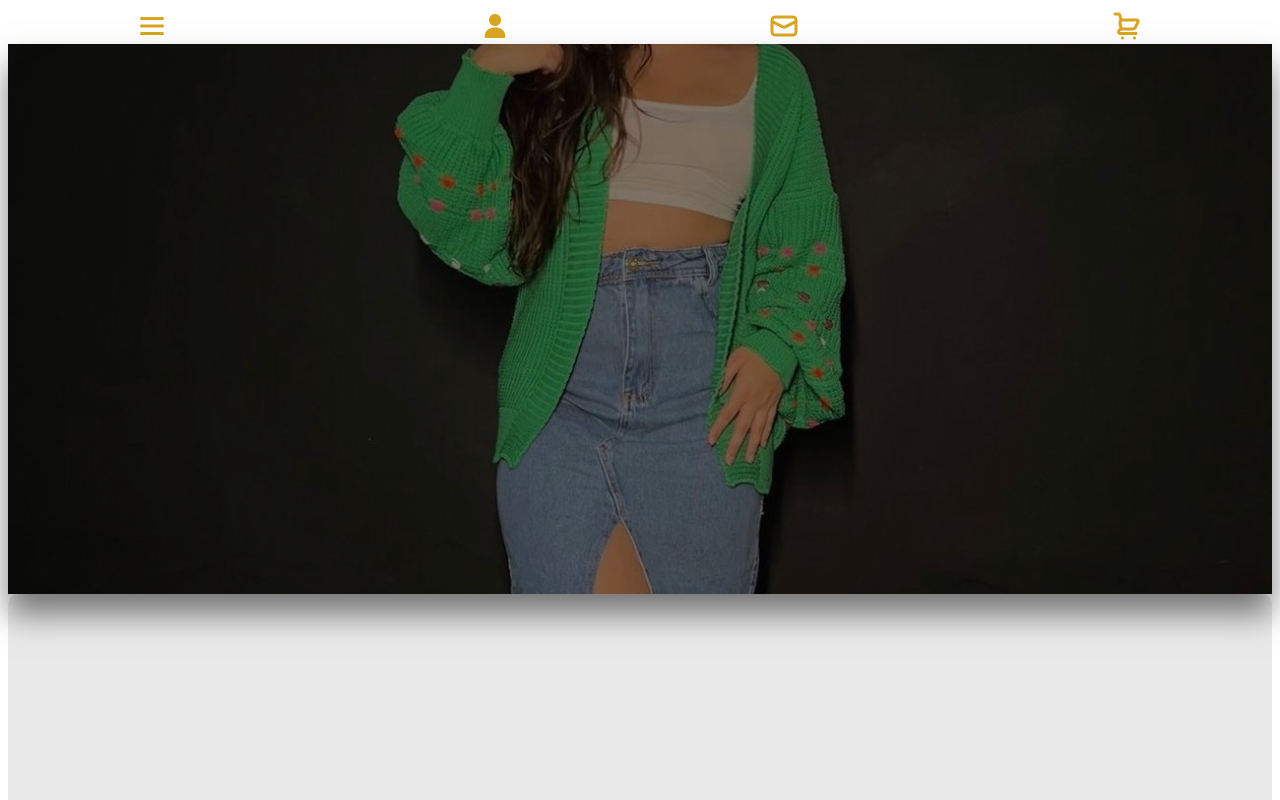
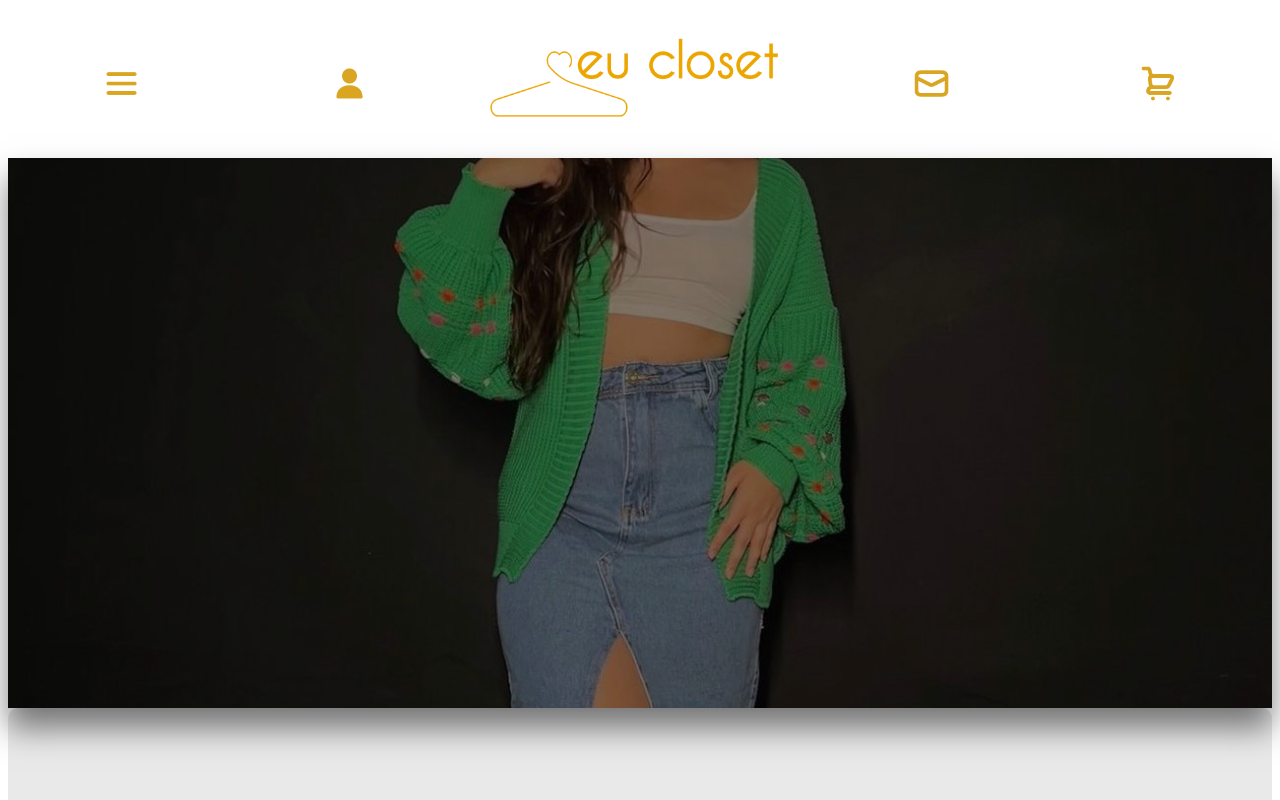
Before and after one commit to WesleyGCO/meucloset.shop-Frontend, a plain HTML site: page Frontend/html/index.html in a window 1280 px wide. Shown: the top 800 px of the page. Drawn offline with Linux system fonts and the light colour scheme.

Commit message:
feature/menu de funçoes criado e estilizado

```diff
--- a/Frontend/css/style.css
+++ b/Frontend/css/style.css
@@ -18,9 +18,12 @@
 
 .caixa_inicio{
     display: block;
+
 }
 
-
+.logo_central{
+    height: 100px;
+}
 .icones_direita,
 .icones_esquerda {
     display: flex;
@@ -30,6 +33,7 @@
 
 .icone {
     margin: 0 20% 0 20%;
+    height: 45px;
 
 }
 
@@ -59,9 +63,10 @@
 }
 .caixa_icones_cabecalho {
     background-color: #FFF;
-    height: auto;
+    height: 150px;
     border-radius: 0 0 10px 10px;
     display: flex;
+    align-items: center;
 }
 
 
--- a/Frontend/html/index.html
+++ b/Frontend/html/index.html
@@ -11,14 +11,15 @@
     <div class="caixa_inicio">
         <div class="caixa_icones_cabecalho">
             <div class="icones_esquerda">
-                <img class="icone" src="../icones/Icons/Menu@1.5x.png" alt="">
-                <img class="icone" src="../icones/Icons/User_alt_fill@1.5x.png" alt="">
+                <img class="icone" src="../icones/Icons/Menu@3x.png" alt="">
+                <img class="icone" src="../icones/Icons/User_alt_fill@3x.png" alt="">
             </div>
             <div class="logo_centro">
+                <img class="logo_central "src="../icones/Logo/avatar redes sociais-red.png" alt="">
             </div>
             <div class="icones_direita">
-                <img class="icone" src="../icones/Icons/Message@1.5x.png" alt="">
-                <img class="icone" src="../icones/Icons/Basket_alt_3@1.5x.png" alt="">
+                <img class="icone" src="../icones/Icons/Message@3x.png" alt="">
+                <img class="icone" src="../icones/Icons/Basket_alt_3@3x.png" alt="">
             </div>
         </div>
         <div class="caixa_foto_inicio">
```
Also changed, not shown: Frontend/imagens/avatar redes sociais.png (added).
